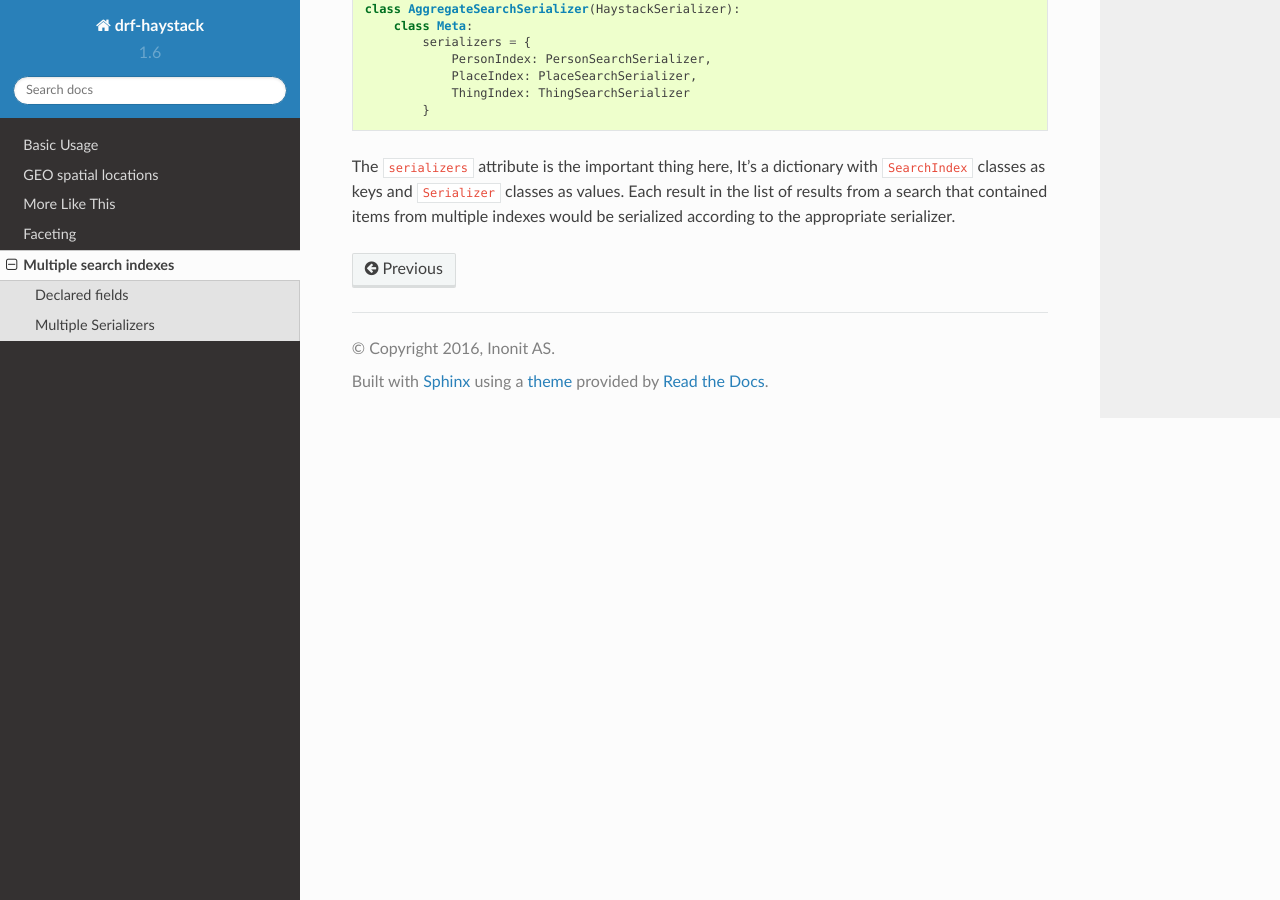
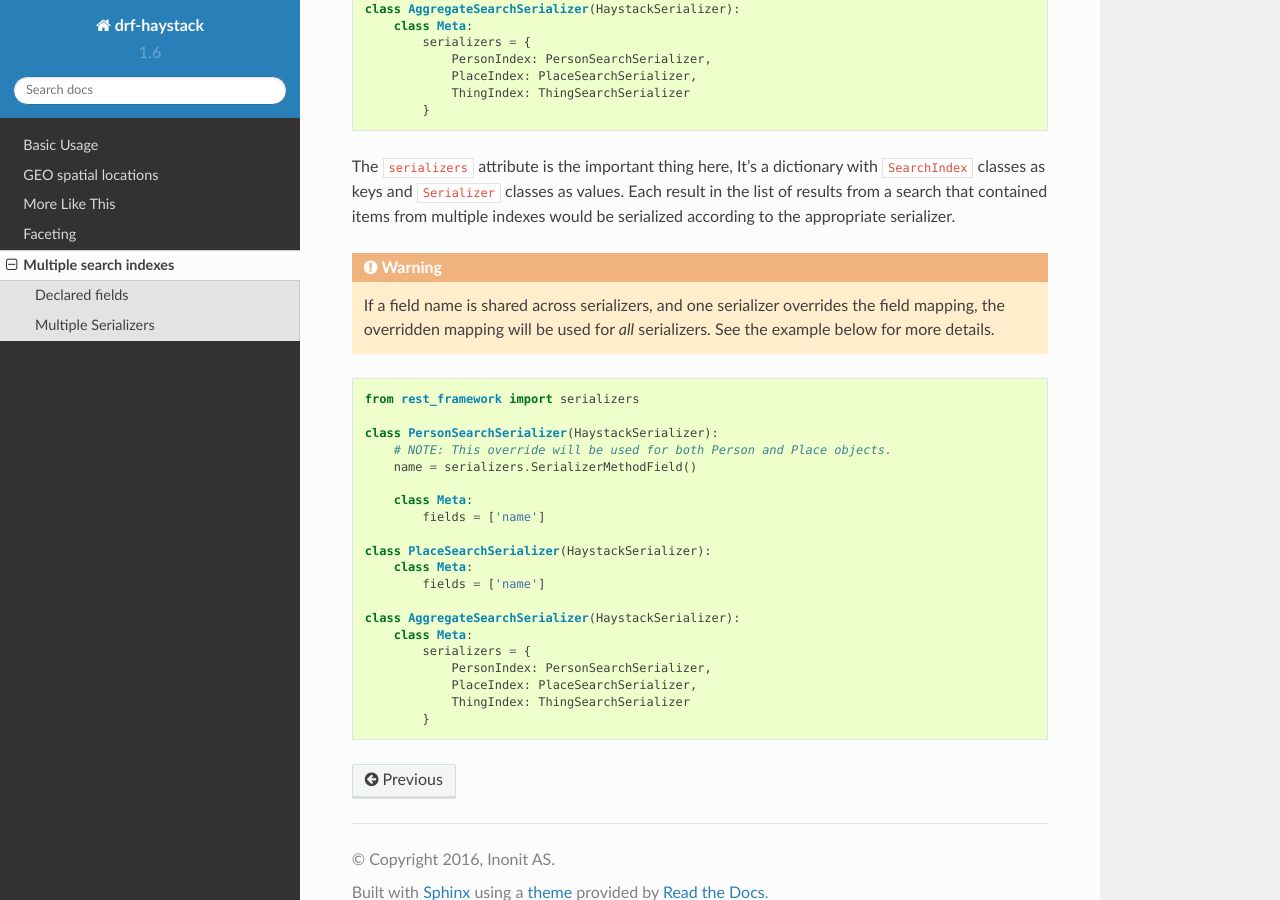
Before and after one commit to rhblind/drf-haystack, a Sphinx documentation site: the page built from docs/09_multiple_indexes.rst, in a window 1280 px wide and 900 px high, scrolled down 2443 px. Built offline with Sphinx 7.4.7 and the Read the Docs theme 2.0.0, drawn with Linux system fonts in a browser that asks for light colours; pages that are not in the unit, such as notebooks, are missing from menus.

Commit message:
Removed field override warning
These warnings can be somewhat noisy when the override behavior is expected. The warning has been removed, and a note added to the documentation.

Fixes #77

```diff
--- a/docs/09_multiple_indexes.rst
+++ b/docs/09_multiple_indexes.rst
@@ -138,3 +138,31 @@ for different indexes as show below:
 The ``serializers`` attribute is the important thing here, It's a dictionary with ``SearchIndex`` classes as
 keys and ``Serializer`` classes as values.  Each result in the list of results from a search that contained
 items from multiple indexes would be serialized according to the appropriate serializer.
+
+.. warning::
+
+    If a field name is shared across serializers, and one serializer overrides the field mapping, the overridden
+    mapping will be used for *all* serializers. See the example below for more details.
+
+.. code-block:: python
+
+    from rest_framework import serializers
+
+    class PersonSearchSerializer(HaystackSerializer):
+        # NOTE: This override will be used for both Person and Place objects.
+        name = serializers.SerializerMethodField()
+
+        class Meta:
+            fields = ['name']
+
+    class PlaceSearchSerializer(HaystackSerializer):
+        class Meta:
+            fields = ['name']
+
+    class AggregateSearchSerializer(HaystackSerializer):
+        class Meta:
+            serializers = {
+                PersonIndex: PersonSearchSerializer,
+                PlaceIndex: PlaceSearchSerializer,
+                ThingIndex: ThingSearchSerializer
+            }
```
Also changed, not shown: 1 other file.
